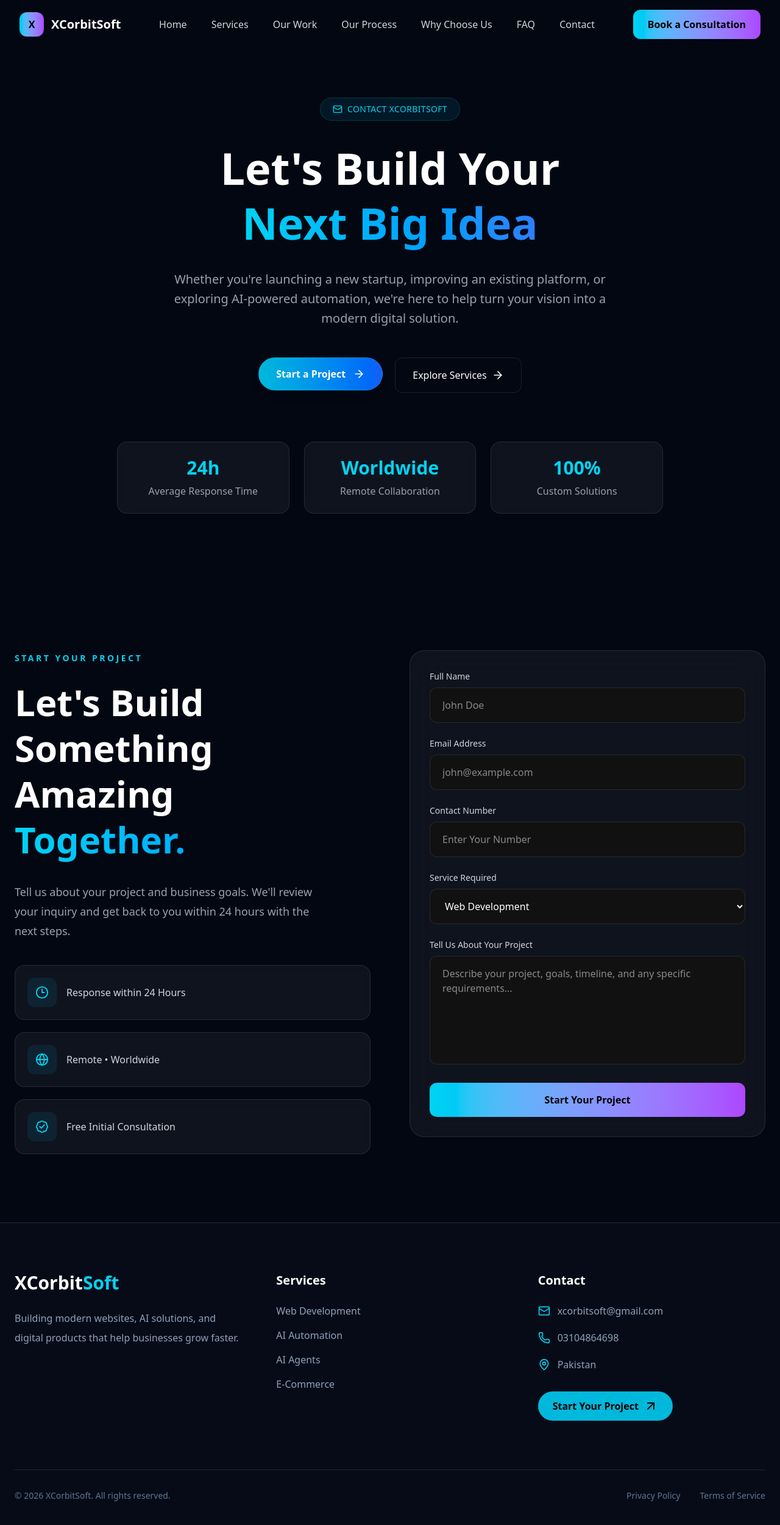
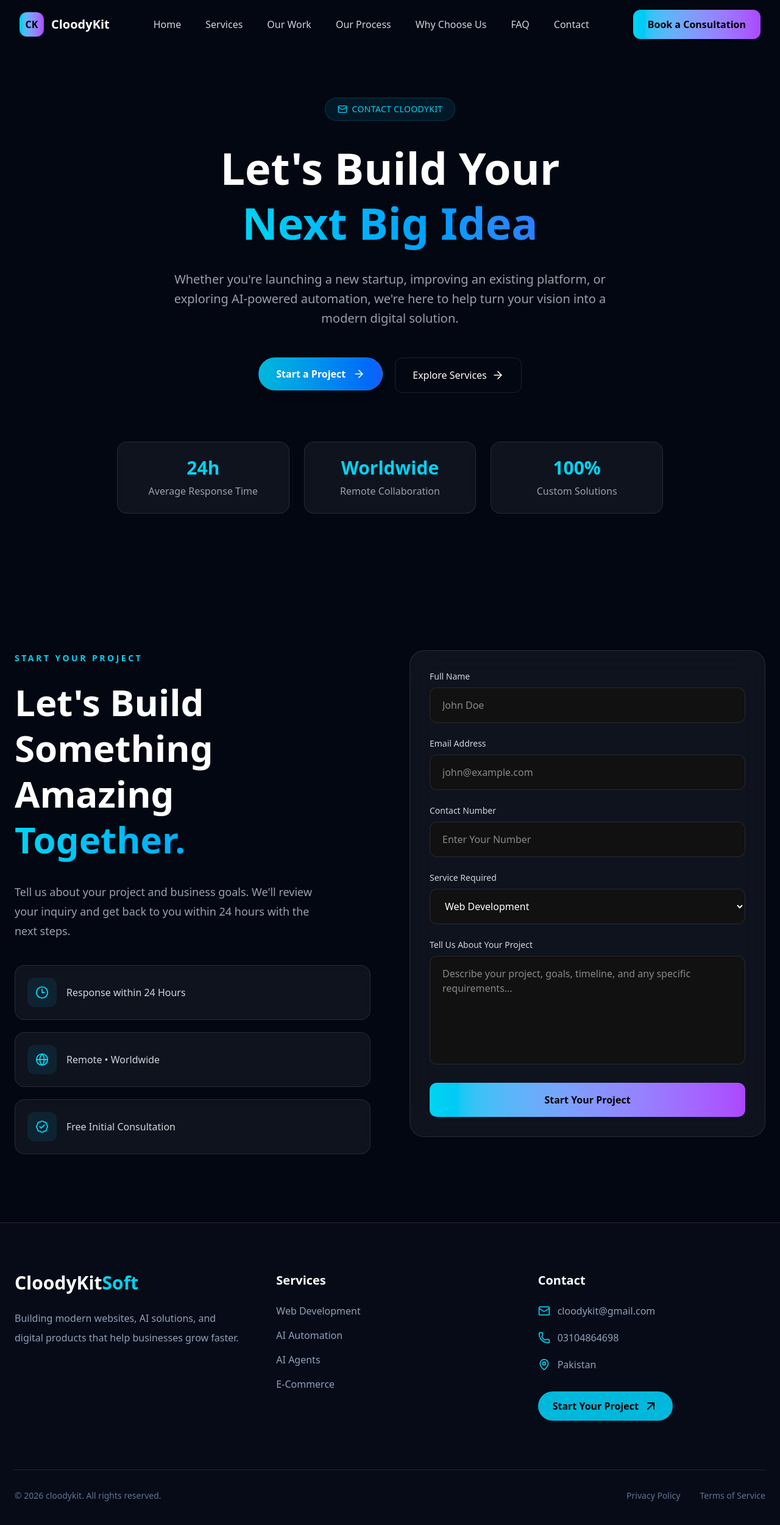
Before and after one commit to IrtazaAhmad99/XCorbit, a Next.js app: page /contact in a window 1280 px wide. Shown: the top 2500 px of the page at 61% size. Built offline with nearby package versions, Linux system fonts and the light colour scheme.

Commit message:
name changed

```diff
--- a/app/api/contact/route.ts
+++ b/app/api/contact/route.ts
@@ -9,7 +9,7 @@ export async function POST(req: Request) {
     const body = await req.json();
 
     await resend.emails.send({
-      from: "XCorbitSoft <onboarding@resend.dev>",
+      from: "CloodyKit <onboarding@resend.dev>",
       to: "iratzaahmad3321@gmail.com",
       subject: `New Project Inquiry from ${body.fullName}`,
       html: `
--- a/app/layout.tsx
+++ b/app/layout.tsx
@@ -5,15 +5,15 @@ import Footer from "../component/Home/Footer";
 import type { Metadata } from "next";
 
 export const metadata: Metadata = {
-  metadataBase: new URL("https://www.xcorbitsoft.com"), // Replace after buying your domain
+  metadataBase: new URL("https://www.CloodyKit.com"), // Replace after buying your domain
 
   title: {
-    default: "XCorbitSoft | AI Automation & Web Development Agency",
-    template: "%s | XCorbitSoft",
+    default: "CloodyKit | AI Automation & Web Development Agency",
+    template: "%s | CloodyKit",
   },
 
   description:
-    "XCorbitSoft helps businesses grow with modern websites, AI automation, and digital solutions designed for performance and scalability.",
+    "CloodyKit helps businesses grow with modern websites, AI automation, and digital solutions designed for performance and scalability.",
 
   keywords: [
     "Web Development",
@@ -23,32 +23,32 @@ export const metadata: Metadata = {
     "Business Websites",
     "Software Development",
     "Pakistan",
-    "XCorbitSoft",
+    "CloodyKit",
     "Meta Adds",
     "Sales",
   ],
 
   authors: [
     {
-      name: "XCorbitSoft",
+      name: "CloodyKit",
     },
   ],
 
-  creator: "XCorbitSoft",
+  creator: "CloodyKit",
 
   openGraph: {
-    title: "XCorbitSoft",
+    title: "CloodyKit",
     description:
       "Modern web development and AI automation solutions for businesses.",
     url: "http://localhost:3000",
-    siteName: "XCorbitSoft",
+    siteName: "CloodyKit",
     locale: "en_US",
     type: "website",
   },
 
   twitter: {
     card: "summary_large_image",
-    title: "XCorbitSoft",
+    title: "CloodyKit",
     description:
       "Modern web development and AI automation solutions for businesses.",
   },
--- a/component/ContactUs/ContactHero.tsx
+++ b/component/ContactUs/ContactHero.tsx
@@ -28,7 +28,7 @@ export default function Hero() {
           className="mb-8 inline-flex items-center gap-2 rounded-full border border-cyan-500/20 bg-cyan-500/10 px-5 py-2 text-sm font-medium tracking-wide text-cyan-400"
         >
           <Mail className="h-4 w-4" />
-          CONTACT XCORBITSOFT
+          CONTACT CLOODYKIT
         </motion.div>
 
         {/* Heading */}
--- a/component/Home/CTA.tsx
+++ b/component/Home/CTA.tsx
@@ -52,7 +52,7 @@ export default function CTA() {
           <p className="mx-auto mt-8 max-w-3xl text-lg leading-8 text-slate-400">
             Whether you need a business website, an AI-powered solution,
             an e-commerce platform, or a custom web application,
-            XCorbitSoft is here to turn your ideas into reality.
+            CloodyKit is here to turn your ideas into reality.
           </p>
 
           {/* Buttons */}
--- a/component/Home/ChooseUs.tsx
+++ b/component/Home/ChooseUs.tsx
@@ -40,7 +40,7 @@ export default function WhyChooseUs() {
             </h2>
 
             <p className="mt-6 text-lg leading-8 text-slate-400">
-              At XCorbitSoft, we don't just develop websites—we create modern,
+              At CloodyKit, we don't just develop websites—we create modern,
               scalable digital solutions that help businesses grow, automate
               processes, and deliver better customer experiences.
             </p>
--- a/component/Home/FAQ.tsx
+++ b/component/Home/FAQ.tsx
@@ -5,7 +5,7 @@ import { ChevronDown } from "lucide-react";
 
 const faqs = [
   {
-    question: "What services does XCorbitSoft provide?",
+    question: "What services does cloodykit provide?",
     answer:
       "We specialize in custom web development, AI automation, AI agents, e-commerce solutions, business websites, and digital transformation.",
   },
--- a/component/Home/Footer.tsx
+++ b/component/Home/Footer.tsx
@@ -28,7 +28,7 @@ export default function Footer() {
           {/* Company */}
           <div>
             <h2 className="text-3xl font-bold text-white">
-              XCorbit<span className="text-cyan-400">Soft</span>
+              CloodyKit<span className="text-cyan-400">Soft</span>
             </h2>
 
             <p className="mt-6 leading-8 text-slate-400">
@@ -70,7 +70,7 @@ export default function Footer() {
             <div className="mt-6 space-y-5">
               <div className="flex items-center gap-3 text-slate-400">
                 <Mail className="h-5 w-5 text-cyan-400" />
-                xcorbitsoft@gmail.com
+                cloodykit@gmail.com
               </div>
 
               <div className="flex items-center gap-3 text-slate-400">
@@ -96,7 +96,7 @@ export default function Footer() {
 
         <div className="mt-20 flex flex-col items-center justify-between gap-6 border-t border-slate-800 pt-8 md:flex-row">
           <p className="text-sm text-slate-500">
-            © {new Date().getFullYear()} XCorbitSoft. All rights reserved.
+            © {new Date().getFullYear()} cloodykit. All rights reserved.
           </p>
 
           <div className="flex gap-8 text-sm text-slate-500">
--- a/component/Navbar/Navbar.tsx
+++ b/component/Navbar/Navbar.tsx
@@ -49,11 +49,11 @@ const Navbar = () => {
           className="flex items-center gap-3 transition-transform duration-300 hover:scale-105"
         >
           <div className="w-10 h-10 rounded-xl bg-linear-to-r from-cyan-400 to-purple-500 flex items-center justify-center text-black font-bold">
-            X
+            CK
           </div>
 
           <span className="text-xl font-bold text-white">
-            XCorbitSoft
+            CloodyKit
           </span>
         </Link>
 
--- a/component/Services/Choose.tsx
+++ b/component/Services/Choose.tsx
@@ -26,7 +26,7 @@ export default function WhyChooseUs() {
             className="mx-auto mb-16 max-w-3xl text-center"
           >
             <p className="font-semibold uppercase tracking-[0.25em] text-cyan-400">
-              Why Choose XCorbitSoft
+              Why Choose CloodyKit
             </p>
 
             <h2 className="mt-4 text-4xl font-bold text-white md:text-5xl">
--- a/component/WhyChooseUs/Promise.tsx
+++ b/component/WhyChooseUs/Promise.tsx
@@ -60,7 +60,7 @@ export default function Promise() {
             variants={fadeInUp}
             className="text-lg leading-8 text-gray-400"
           >
-            At XCorbitSoft, we believe a successful digital product is more
+            At CloodyKit, we believe a successful digital product is more
             than just attractive design. It should be reliable, scalable, and
             built to support your business as it grows. Every project we
             deliver is crafted with attention to performance, maintainability,
--- a/component/WhyChooseUs/WhyChooseHerSection.tsx
+++ b/component/WhyChooseUs/WhyChooseHerSection.tsx
@@ -32,7 +32,7 @@ export default function Hero() {
           className="mb-8 inline-flex items-center gap-2 rounded-full border border-cyan-500/20 bg-cyan-500/10 px-5 py-2 text-sm font-medium tracking-wide text-cyan-400"
         >
           <ShieldCheck className="h-4 w-4" />
-          WHY CHOOSE XCORBITSOFT
+          WHY CHOOSE CloodyKit
         </motion.div>
 
         {/* Heading */}
```
